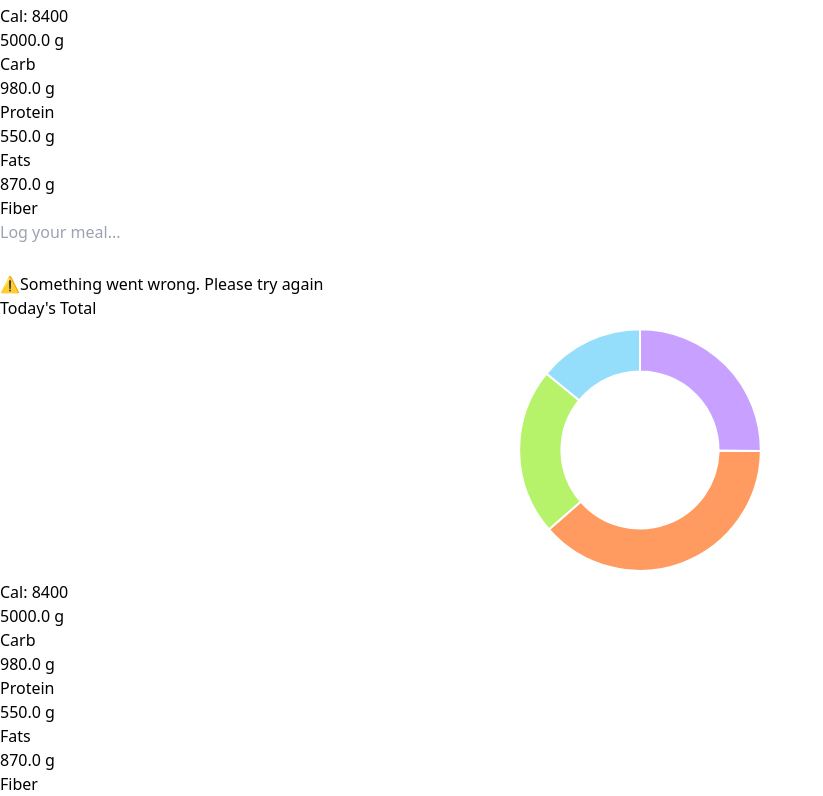
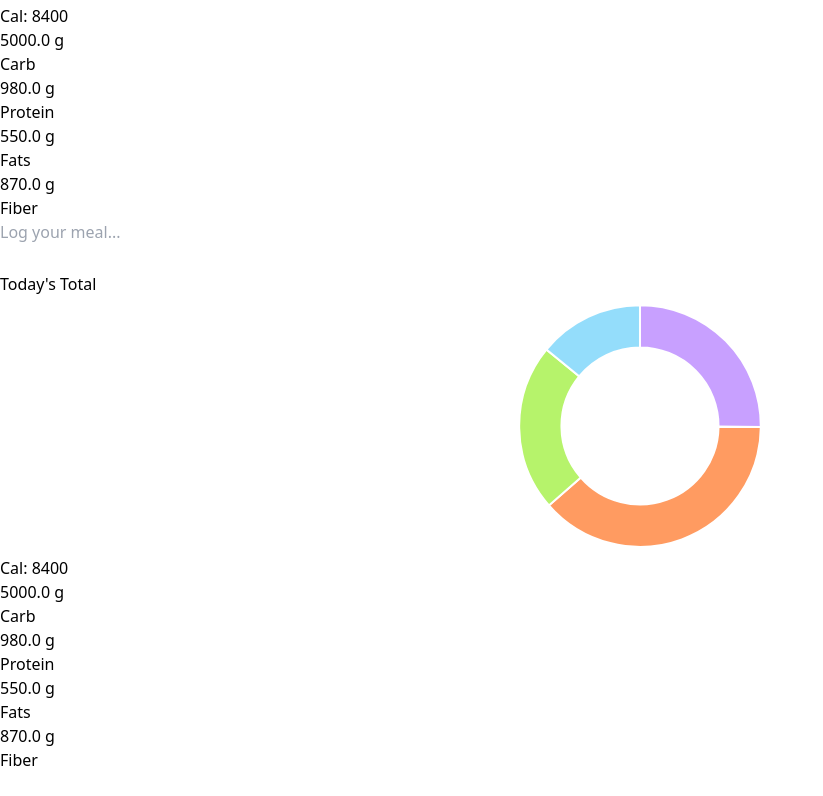
Before and after one commit to libertyinfo/calio, a React (Vite) app: page /home in a window 1280 px wide. Shown: the part 2595-3391 px from the top of the page, without its empty margins (0-823 px from the left). After the commit the page ends 3367 px from the top, so only its background shows below. Built offline with nearby package versions, Linux system fonts and the light colour scheme.

Commit message:
error message updated

```diff
--- a/src/components/Home.jsx
+++ b/src/components/Home.jsx
@@ -11,6 +11,7 @@ import Typed from "typed.js";
 function Home() {
   const scrollRef = useRef(null);
   const el = useRef(null);
+  const [showError, setShowError] = React.useState(false);
 
   // load saved page from localStorage
   const [selected, setSelected] = useState(() => {
@@ -516,16 +517,18 @@ function Home() {
                   src={inputarrow}
                   alt=""
                   className="ml-3 w-5 h-5 cursor-pointer"
+                  onClick={() => setShowError(true)}
                 />
               </div>
-              <div className="absolute left-1/2 -translate-x-1/2">
-                <div className="bg-red-500 text-white text-sm px-4 py-1 rounded-full flex items-center gap-2 shadow">
-                  {/* icon */}
-                  <span className="text-white text-xs">⚠</span>
-
-                  <span>Something went wrong. Please try again</span>
+              {/* error message */}
+              {showError && (
+                <div className="absolute left-1/2 -translate-x-1/2 -top-4">
+                  <div className="bg-red-500 text-white text-sm px-5 py-1.5 rounded-full flex items-center gap-2 shadow-lg">
+                    <span className="text-xs">⚠</span>
+                    <span>Something went wrong. Please try again</span>
+                  </div>
                 </div>
-              </div>
+              )}
             </div>
           </div>
 
```
